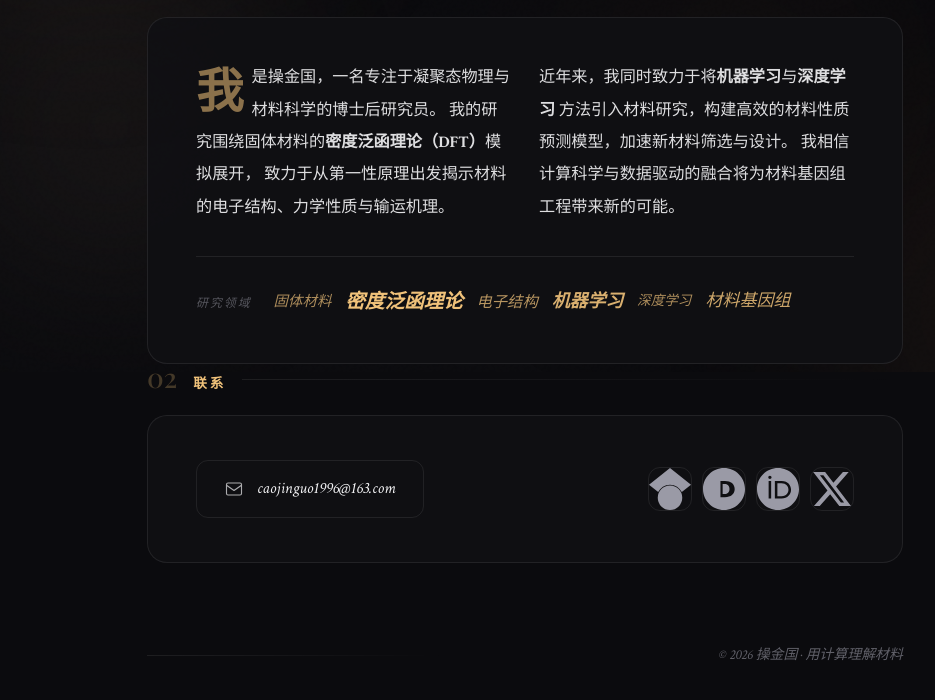
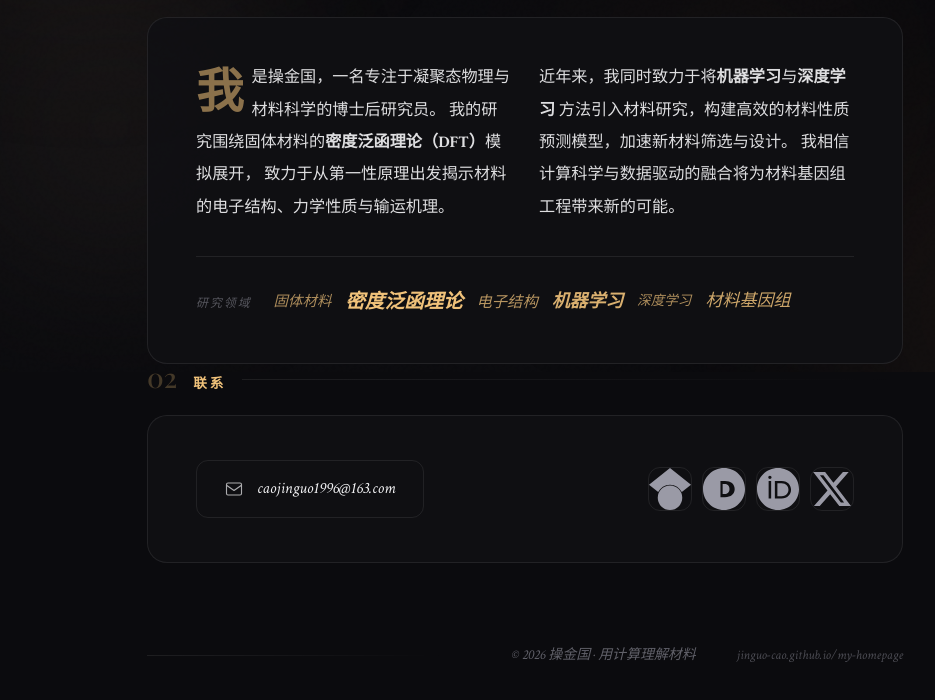
Before and after one commit to jinguo-cao/my-homepage, a plain HTML site: page index.html in a window 1280 px wide. Shown: the part 428-1128 px from the top of the page, without its empty margins (115-1050 px from the left). Drawn offline with nearby package versions, Linux system fonts and the light colour scheme; a web font is replaced by a local one.

Commit message:
Add GitHub Pages link to footer

```diff
--- a/index.html
+++ b/index.html
@@ -754,6 +754,7 @@
     <div class="container">
       <span class="footer-line"></span>
       <p>&copy; 2026 操金国 · 用计算理解材料</p>
+      <a href="https://jinguo-cao.github.io/my-homepage/" style="font-size:0.78rem;color:var(--text-dim);opacity:0.45;text-decoration:none;font-style:italic;transition:opacity 0.3s;" onmouseover="this.style.opacity='0.8'" onmouseout="this.style.opacity='0.45'">jinguo-cao.github.io/my-homepage</a>
     </div>
   </footer>
 
```
